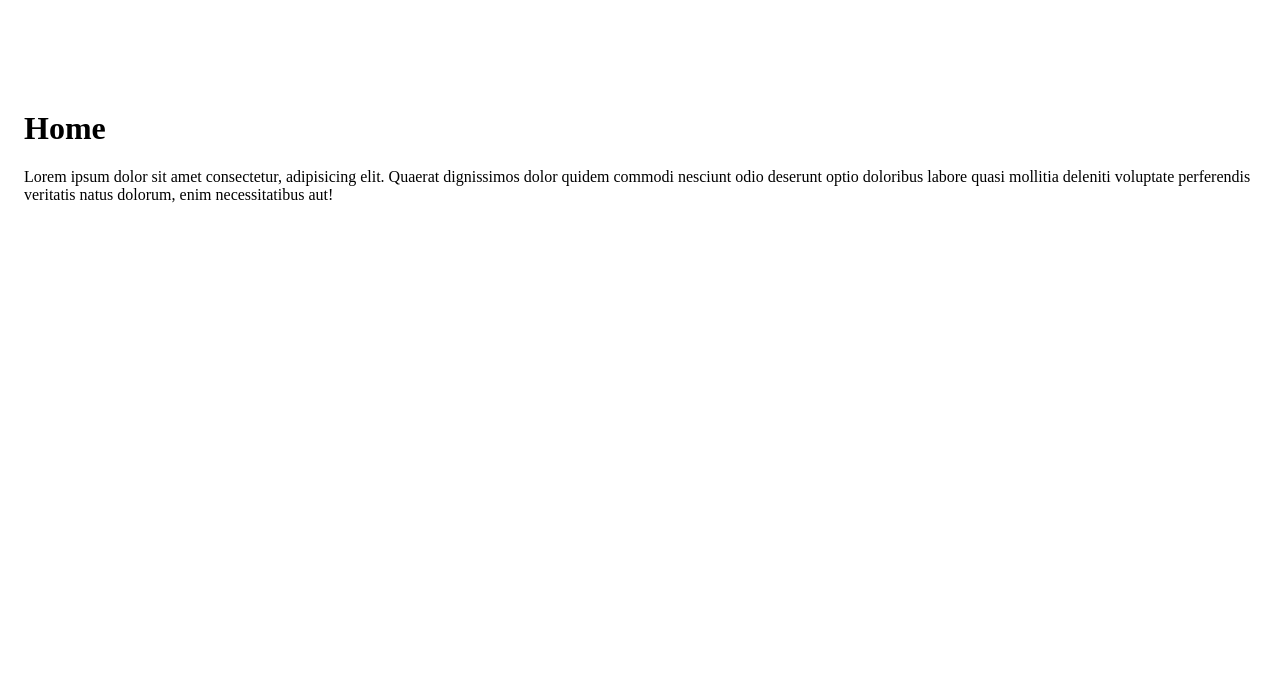
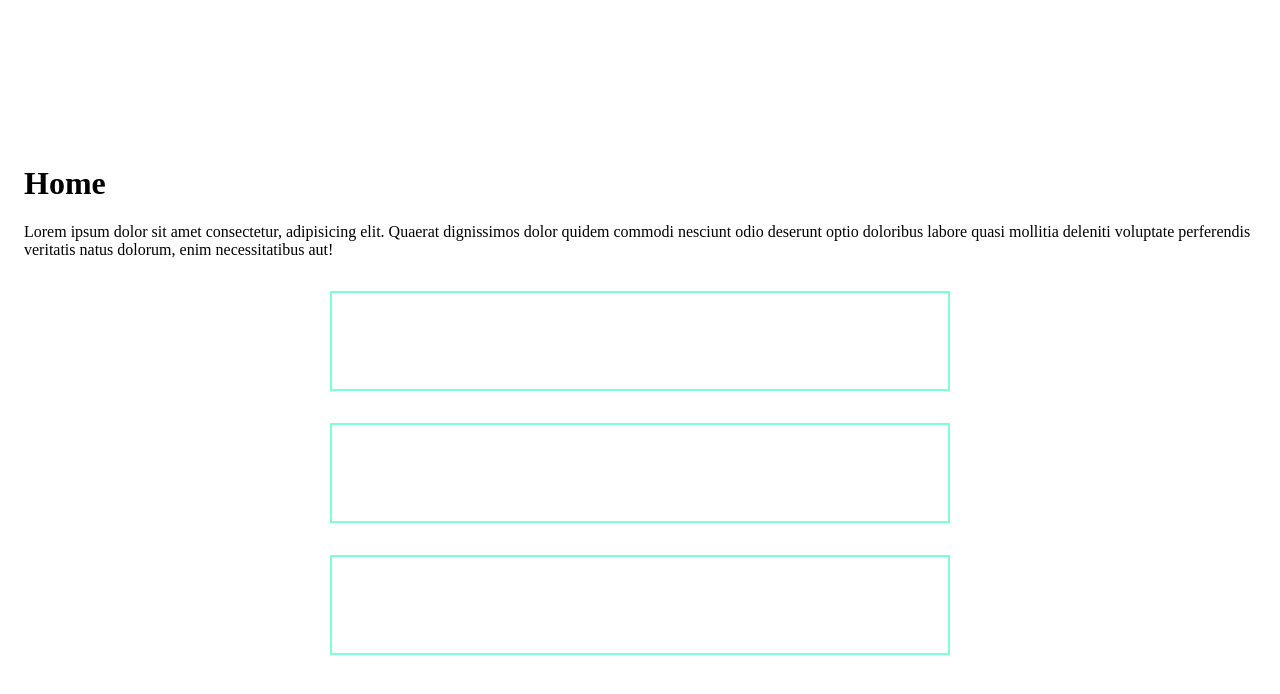
Before and after one commit to CasperSocio/learn-vue, a Vue app: page / in a window 1280 px wide. Shown: the top 694 px of the page. Built offline with nearby package versions, Linux system fonts and the light colour scheme.

Commit message:
Add NavMenu

```diff
--- a/src/interface/components/Link.vue
+++ b/src/interface/components/Link.vue
@@ -8,11 +8,7 @@ export default defineComponent({
       required: false,
       type: Boolean
     },
-    href: {
-      required: true,
-      type: String
-    },
-    label: {
+    to: {
       required: true,
       type: String
     }
@@ -22,11 +18,11 @@ export default defineComponent({
 
 <template>
 <a
-  :href="href"
+  :href="to"
   :target="external ? '_blank' : ''"
   :rel="external ? 'noopener noreferrer' : ''"
 >
-  {{ label }}
+  <slot></slot>
 </a>
 </template>
 
--- /dev/null
+++ b/src/interface/components/NavMenu.vue
@@ -0,0 +1,83 @@
+<script lang="ts">
+import { defineComponent, PropType } from 'vue'
+import { RouterLink } from 'vue-router'
+import { NavItem } from '../../typings/interfaces'
+
+export default defineComponent({
+  components: {
+    RouterLink
+  },
+  props: {
+    routes: {
+      required: true,
+      type: Array as PropType<NavItem[]>
+    },
+    row: {
+      default: false,
+      required: false,
+      type: Boolean
+    }
+  }
+})
+</script>
+
+<template>
+<nav class="NavMenu" :class="row ? 'row' : 'col'">
+  <ul class="NavMenu-list">
+    <li v-for="route in routes" class="NavItem">
+      <RouterLink
+        class="NavItem-link"
+        :to="route.path"
+      >{{ route.label }}</RouterLink>
+    </li>
+  </ul>
+</nav>
+</template>
+
+<style>
+.NavMenu {
+  height: 100%;
+  max-width: 100%;
+  overflow: hidden;
+}
+.NavMenu.col {
+  overflow-y: scroll;
+}
+.NavMenu.row {
+  display: flex;
+  margin: 0 auto;
+  overflow-x: scroll;
+  width: fit-content;
+}
+
+.NavMenu-list {
+  list-style: none;
+  margin: 0;
+}
+.NavMenu.col .NavMenu-list {
+  flex-direction: column;
+}
+.NavMenu.row .NavMenu-list {
+  display: flex;
+  flex-direction: row;
+}
+
+.NavItem-link {
+  color: inherit;
+}
+.NavItem-link:hover {
+  background-color: rgba(0, 0, 0, .1);
+  text-decoration: none;
+}
+.NavMenu.col .NavItem-link {
+  display: block;
+  padding: .4rem;
+}
+.NavMenu.row .NavItem-link {
+  display: flex;
+  flex-direction: column;
+  height: 100%;
+  justify-content: center;
+  padding: .4rem 1.2rem;
+}
+</style>
--- a/src/interface/components/index.ts
+++ b/src/interface/components/index.ts
@@ -1,9 +1,11 @@
 import Button from './Button.vue'
 import Card from './Card.vue'
 import Link from './Link.vue'
+import NavMenu from './NavMenu.vue'
 
 export {
   Button,
   Card,
-  Link
+  Link,
+  NavMenu
 }
--- a/src/interface/layouts/Header.vue
+++ b/src/interface/layouts/Header.vue
@@ -1,31 +1,41 @@
 <script lang="ts">
-import { defineComponent } from 'vue'
+import { defineComponent, PropType } from 'vue'
+import { NavItem } from '../../typings/interfaces'
+import { NavMenu } from '../components'
 
 export default defineComponent({
+  components: {
+    NavMenu
+  },
   props: {
     brandName: {
       required: true,
       type: String
-    }
+    },
+    routes: {
+      required: true,
+      type: Array as PropType<NavItem[]>
+    },
   }
 })
 </script>
 
 <template>
-<header class="flex flex-col flex-center">
+<header class="Header flex flex-col flex-center">
   <div class="container flex flex-row">
-    <h1>{{ brandName }}</h1>
+    <h1 class="Header-brand">{{ brandName }}</h1>
+    <NavMenu :routes="routes" row />
   </div>
 </header>
 </template>
 
 <style scoped>
-header {
+.Header {
   background-color: var(--primary);
   color: #fff;
   padding: 0 2rem;
 }
-h1 {
+.Header-brand {
   font-size: 2rem;
   font-weight: 600;
   padding: .6rem 0;
--- a/src/interface/routes/Home.vue
+++ b/src/interface/routes/Home.vue
@@ -1,15 +1,22 @@
 <script lang="ts">
 import { defineComponent } from 'vue'
+import { NavMenu } from '../components'
 import { TextSection } from '../sections'
 import products from '../../data/inventory'
 
+interface State {}
+
 export default defineComponent({
   data: () => ({
-    products
+    products,
+    routes: [
+      {  }
+    ]
   }),
   components: {
+    NavMenu,
     TextSection
-  }
+}
 })
 </script>
 
@@ -18,7 +25,49 @@ export default defineComponent({
 <TextSection>
   Lorem ipsum dolor sit amet consectetur, adipisicing elit. Quaerat dignissimos dolor quidem commodi nesciunt odio deserunt optio doloribus labore quasi mollitia deleniti voluptate perferendis veritatis natus dolorum, enim necessitatibus aut!
 </TextSection>
+<section class="Navigation">
+  <NavMenu
+    :routes="[
+      { label: 'Home', path: '/' },
+      { label: 'Shop', path: '/shop' },
+    ]"
+    row
+  />
+</section>
+<section class="Navigation">
+  <NavMenu
+    :routes="[
+      { label: 'Home', path: '/' },
+      { label: 'Shop', path: '/shop' },
+      { label: 'Home', path: '/' },
+      { label: 'Shop', path: '/shop' },
+      { label: 'Home', path: '/' },
+      { label: 'Shop', path: '/shop' },
+      { label: 'Home', path: '/' },
+      { label: 'Shop', path: '/shop' },
+    ]"
+    row
+  />
+</section>
+<section class="Navigation">
+  <NavMenu
+    :routes="[
+      { label: 'Home ksadlfasd ', path: '/' },
+      { label: 'Shop', path: '/shop' },
+      { label: 'Home', path: '/' },
+      { label: 'Shop', path: '/shop' },
+    ]"
+  />
+</section>
 </template>
 
 <style>
+.Navigation {
+  background-color: var(--primary);
+  border: 2px solid aquamarine;
+  color: #fff;
+  height: 6rem;
+  margin: 2rem auto;
+  width: 50%;
+}
 </style>
--- a/src/interface/routes/Product.vue
+++ b/src/interface/routes/Product.vue
@@ -177,10 +177,9 @@ export default defineComponent({
       <p>
         See more Vue products on
         <Link
-          href="https://www.redbubble.com/shop/vue"
-          label="Redbubble"
+          to="https://www.redbubble.com/shop/vue"
           external
-        />
+        >Redbubble</Link>
       </p>
 
       <!-- On sale -->
--- a/src/interface/views/Default.vue
+++ b/src/interface/views/Default.vue
@@ -20,10 +20,17 @@ export default defineComponent({
 <HeaderLayout
   v-if="!noHeader"
   brand-name="Socio"
+  :routes="[
+      { label: 'Home', path: '/' },
+      { label: 'Shop', path: '/shop' },
+      { label: 'Posts', path: '/posts' },
+      { label: 'Dashboard', path: '/dashboard' },
+      { label: 'Product', path: '/product' },
+    ]"
 />
 
 <main class="flex flex-col flex-center">
-  <div class="container">
+  <div class="container debug">
     <slot></slot>
   </div>
 </main>
--- a/src/styles/sass/_variables.scss
+++ b/src/styles/sass/_variables.scss
@@ -1,6 +1,6 @@
 :root {
   /* Layout */
-  --page-width: 1000px;
+  --page-width: 900px;
 
   /* Theme Colors */
   --danger: #d33d3d;
--- a/src/typings/interfaces.ts
+++ b/src/typings/interfaces.ts
@@ -8,3 +8,8 @@ export interface InventoryItem {
   quantity: number
   size: TSize
 }
+
+export interface NavItem {
+  label: string
+  path: string
+}
```
